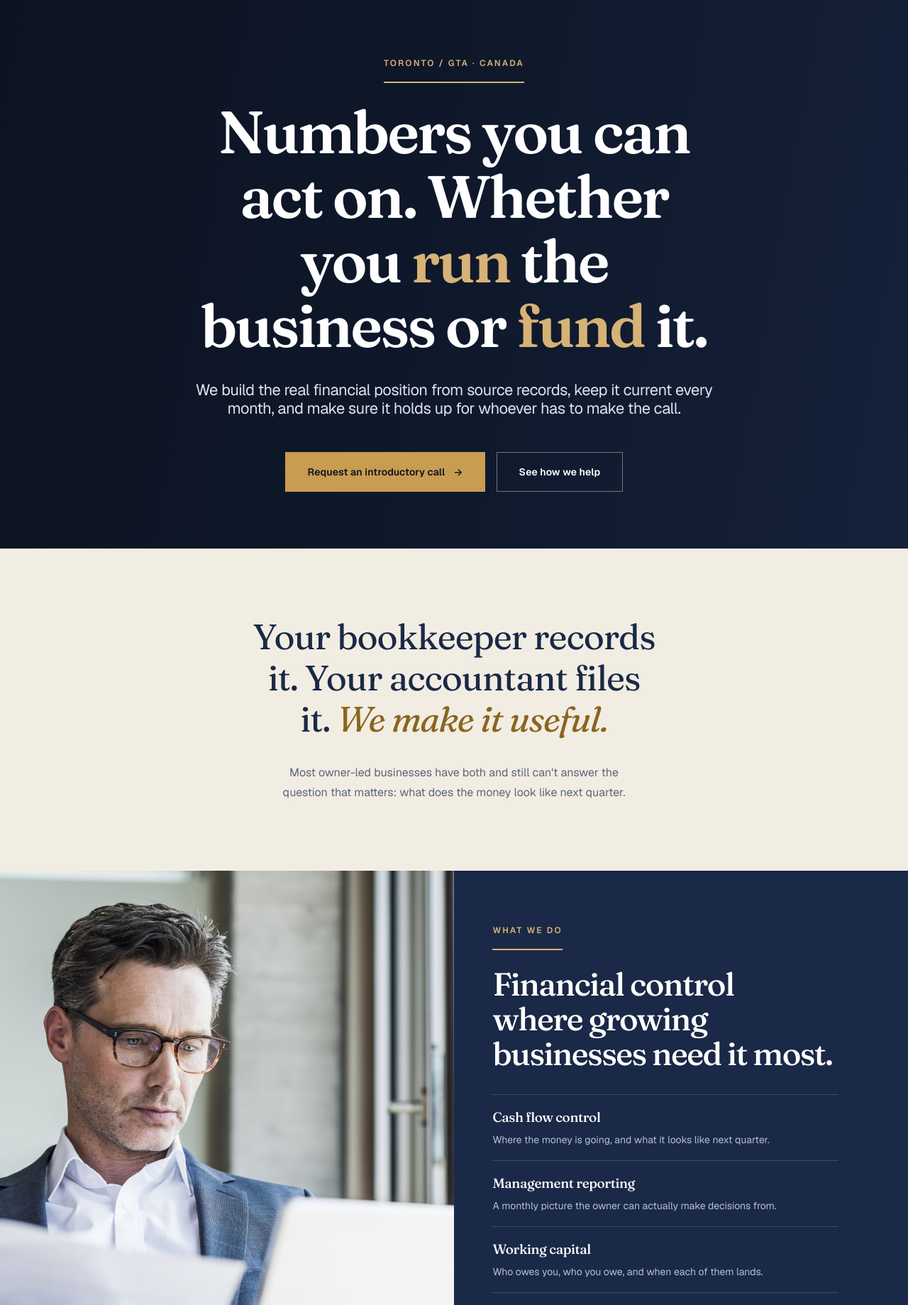
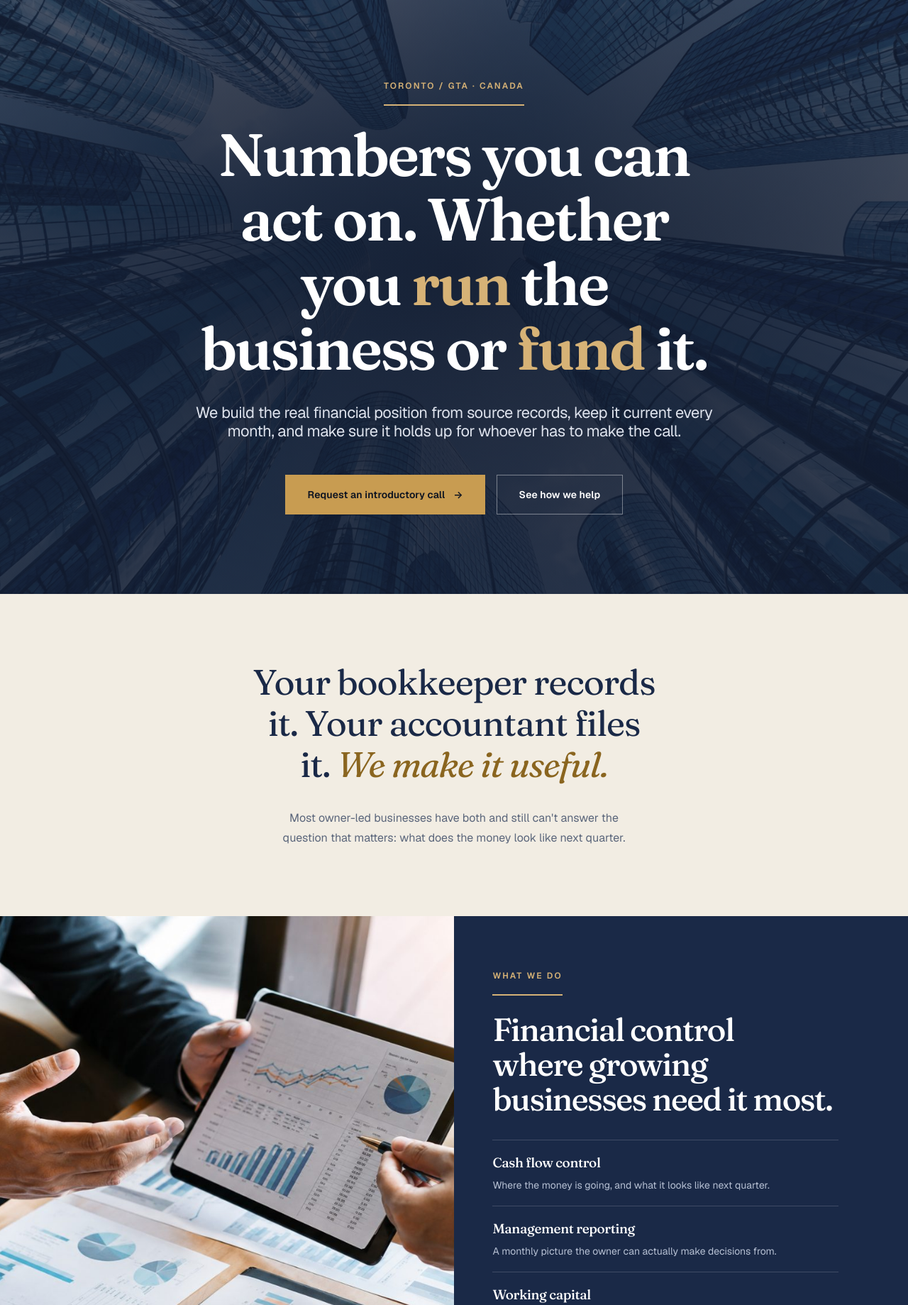
Before and after one commit to AFgroup360/website, a PHP site: page / in a window 1280 px wide. Shown: the part 81-1920 px from the top of the page at 71% size. Run offline with PHP 8.4, Linux system fonts and the light colour scheme.

Commit message:
Bring in the supplied photography
Towers sit behind the home hero, desaturated toward the brand navy and
darkest behind the type so the headline holds while the building lines
still read at the edges. The review shot replaces the stock portrait in
the what-we-do band on home and the aerial one on For Owners, since it
shows the work rather than a person near some paperwork.

Both arrived as PNGs at 2.8 and 2.0 MB, which is a slow hero on a real
connection. Resized and re-encoded as JPEG through a canvas pass: 4.8 MB
down to 570 KB, no visible loss at the sizes they are displayed.

Removes three images the site no longer references, including the
principal's portrait, since photographs of the principals are off the
site for now.

Co-Authored-By: Claude Opus 5 <noreply@anthropic.com>
Claude-Session: https://claude.ai/code/session_014HeX2eCQpZKdnhGt1WQaZM

```diff
--- a/css/main.css
+++ b/css/main.css
@@ -1529,6 +1529,7 @@ button.nav__link--parent {
 /* Centred variants. Not everything should run left to right. */
 .hero--center { text-align: center; }
 .hero--center .hero__inner { max-width: 900px; margin-inline: auto; }
+.hero--art .hero__inner { padding-block: clamp(4rem, 3rem + 5vw, 7rem); }
 .hero--center .eyebrow { margin-inline: auto; }
 .hero--center h1 { max-width: 18ch; margin-inline: auto; }
 .hero--center .lede { margin-inline: auto; }
@@ -1545,15 +1546,19 @@ button.nav__link--parent {
   inset: 0;
   width: 100%; height: 100%;
   object-fit: cover;
-  opacity: 0.28;
-  filter: saturate(0.6);
+  opacity: 0.55;
+  /* Pulled toward the brand navy so the blue glass does not fight the palette. */
+  filter: saturate(0.45) brightness(1.05) contrast(0.95);
 }
 .hero--art .hero__inner { position: relative; z-index: 1; }
 .hero--art::after {
   content: "";
   position: absolute;
   inset: 0;
-  background: linear-gradient(180deg,
-    rgb(26 41 71 / 0.55) 0%, rgb(26 41 71 / 0.82) 100%);
+  /* Darkest behind the type, clearing toward the edges so the towers show. */
+  background:
+    radial-gradient(ellipse 70% 60% at 50% 45%,
+      rgb(16 26 46 / 0.86) 0%, rgb(16 26 46 / 0.55) 60%, rgb(16 26 46 / 0.34) 100%),
+    linear-gradient(180deg, rgb(16 26 46 / 0.30) 0%, rgb(16 26 46 / 0.62) 100%);
 }
 .hero--art .hero__inner { z-index: 2; }
--- a/for-owners.html
+++ b/for-owners.html
@@ -110,8 +110,8 @@
 
 <section class="showcase showcase--flip reveal">
   <div class="showcase__media">
-    <img src="assets/img/photo-about-feature.jpg"
-         alt="Working through the books with management" loading="lazy">
+    <img src="assets/img/photo-review.jpg"
+         alt="Working through the numbers with management" loading="lazy">
   </div>
   <div class="showcase__body">
     <div>
--- a/index.html
+++ b/index.html
@@ -56,7 +56,8 @@
   </div>
 </header>
 <main id="main">
-<section class="hero hero--center">
+<section class="hero hero--center hero--art">
+  <img class="hero__art" src="assets/img/hero-towers.jpg" alt="" aria-hidden="true">
   <div class="container hero__inner">
     <p class="eyebrow">Toronto / GTA &middot; Canada</p>
     <h1>Numbers you can act on. Whether you <em>run</em> the business or <em>fund</em> it.</h1>
@@ -83,8 +84,8 @@
 
 <section class="showcase showcase--dark reveal">
   <div class="showcase__media">
-    <img src="assets/img/photo-financial-officer.jpg"
-         alt="Going through the month's numbers" loading="lazy">
+    <img src="assets/img/photo-review.jpg"
+         alt="Two people going through the month's reporting together" loading="lazy">
   </div>
   <div class="showcase__body">
     <div>
--- a/tools/pages/for-owners.html
+++ b/tools/pages/for-owners.html
@@ -52,8 +52,8 @@
 
 <section class="showcase showcase--flip reveal">
   <div class="showcase__media">
-    <img src="assets/img/photo-about-feature.jpg"
-         alt="Working through the books with management" loading="lazy">
+    <img src="assets/img/photo-review.jpg"
+         alt="Working through the numbers with management" loading="lazy">
   </div>
   <div class="showcase__body">
     <div>
```
Also changed, not shown: tools/pages/index.html (+4 -3 lines), assets/img/hero-towers.jpg (added), assets/img/logo-wordmark.png (deleted), assets/img/photo-review.jpg (added), assets/img/photo-team.jpeg (deleted), assets/img/photo-the-one.png (deleted).
